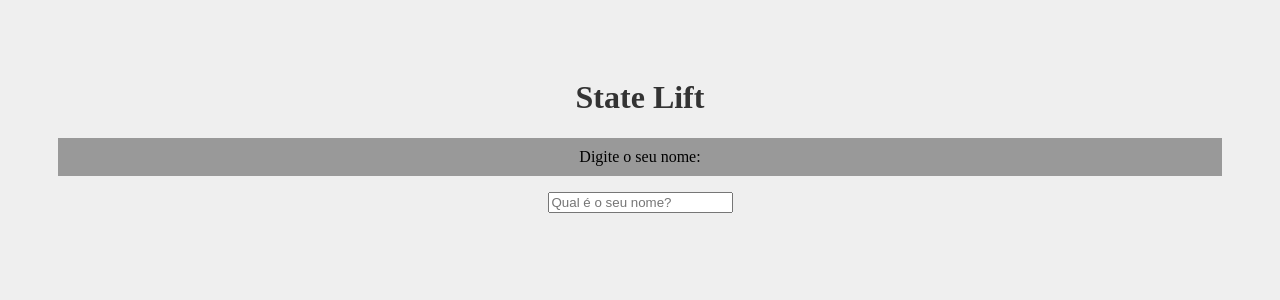
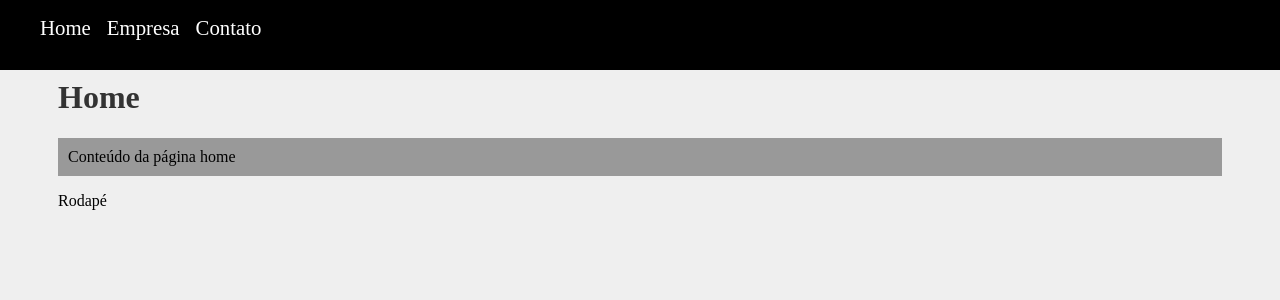
Before and after one commit to IsaiasSantanaDosSantos/curso-projeto-React, a React (Create React App) app: page / in a window 1280 px wide. Shown: the top 300 px of the page. Built offline with nearby package versions, Linux system fonts and the light colour scheme.

Commit message:
Criando rotas com React Router.

```diff
--- a/package.json
+++ b/package.json
@@ -8,6 +8,7 @@
     "@testing-library/user-event": "^13.5.0",
     "react": "^17.0.2",
     "react-dom": "^17.0.2",
+    "react-router-dom": "^6.2.1",
     "react-scripts": "5.0.0",
     "web-vitals": "^2.1.4"
   },
--- a/src/App.js
+++ b/src/App.js
@@ -1,18 +1,30 @@
-import { useState } from 'react';
-import './App.css';
-import Saudacao from './components/Saudacao';
-import SeuNome from './components/SeuNome';
+import { BrowserRouter as Router, Switch, Route, Routes } from 'react-router-dom'
+import Home from './pages/Home'
+import Empresa from './pages/Empresa'
+import Contato from './pages/Contato'
+import NavBar from './layout/NavBar';
+import Footer from './layout/Footer';
+
 
 
 function App() {
-  const [nome, setNome] = useState()
 
   return (
-    <div className="App">
-      <h1>State Lift</h1>
-      <SeuNome setNome={setNome} />
-      <Saudacao nome={nome} />
-    </div>
+    <Router>
+      <NavBar />
+      <Routes>
+        <Route path="/" element={<Home />} >
+
+        </Route>
+        <Route path="/empresa" element={<Empresa />} >
+
+        </Route>
+        <Route path="/contato" element={<Contato />} >
+
+        </Route>
+      </Routes>
+      <Footer />
+    </Router>
   );
 }
 
--- /dev/null
+++ b/src/layout/Footer.js
@@ -0,0 +1,10 @@
+function Footer() {
+
+    return(
+        <footer>
+            Rodapé
+        </footer>
+    )
+}
+
+export default Footer
--- /dev/null
+++ b/src/layout/NavBar.js
@@ -0,0 +1,17 @@
+import { Link } from 'react-router-dom'
+import styles from './NavBar.module.css'
+
+function NavBar(){
+
+    return(
+        <div className={styles.all}>
+            <ul className={styles.list}>
+                <li className={styles.item}><Link to="/" >Home</Link></li>
+                <li className={styles.item}><Link to="/empresa" >Empresa</Link></li>
+                <li className={styles.item}><Link to="/contato" >Contato</Link></li>
+            </ul>
+        </div>
+    )
+}
+
+export default NavBar
--- /dev/null
+++ b/src/layout/NavBar.module.css
@@ -0,0 +1,27 @@
+.list {
+    display: flex;
+    list-style: none;
+
+}
+
+.item {
+    margin-right: 1em;
+}
+
+a {
+    font-size: 1.3em;
+    text-decoration: none;
+    color: #fff;
+}
+a:hover {
+    color: rgb(119, 100, 100);
+}
+
+.all {
+    position: absolute;
+    background-color: black;
+    height: 70px;
+    width: 100%;
+    top: 0;
+    left: 0;
+}
--- /dev/null
+++ b/src/pages/Contato.js
@@ -0,0 +1,11 @@
+function Contato(){
+
+    return(
+        <div>
+            <h1>Contato</h1>
+            <p>Conteúdo da página contato</p>
+        </div>
+    )
+}
+
+export default Contato
--- /dev/null
+++ b/src/pages/Empresa.js
@@ -0,0 +1,11 @@
+function Empresa(){
+
+    return(
+        <div>
+            <h1>Empresa</h1>
+            <p>Conteúdo da página empresa</p>
+        </div>
+    )
+}
+
+export default Empresa
--- /dev/null
+++ b/src/pages/Home.js
@@ -0,0 +1,11 @@
+function Home(){
+
+    return(
+        <div>
+            <h1>Home</h1>
+            <p>Conteúdo da página home</p>
+        </div>
+    )
+}
+
+export default Home
```
Also changed, not shown: 1 other file (tests, documents, lock files or other folders).
